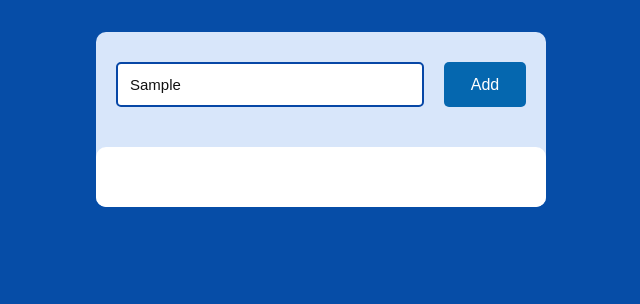
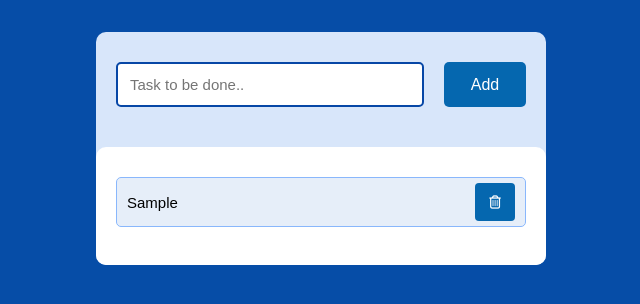
Before and after one commit to Mary8992/Task-List, a plain HTML site: page index.htm in a window 1280 px wide. Both pictures are taken after typing "Sample" into the empty fields and a click on the button "Add". Shown: the whole page, without its empty margins (319-959 px from the left). Drawn offline with Linux system fonts and the light colour scheme.

Commit message:
todo tasks functionality added

```diff
--- a/index.htm
+++ b/index.htm
@@ -21,6 +21,6 @@
             <div id="tasks"></div>
         </div>
 
-
+      <script type="text/javascript" src="main.js"></script>
     </body>
 </html>
--- a/main.js
+++ b/main.js
@@ -0,0 +1,38 @@
+//container div:To Do List
+let push = document.querySelector("#push");
+
+push.addEventListener("click", addItem);
+
+function addItem() {
+    let newTask = document.querySelector("#newtask input");
+    let tasks = document.querySelector("#tasks");
+
+    if (newTask.value.length == 0) {
+        alert("Please Enter a Task");
+    } else {
+        tasks.innerHTML += `
+            <div class="task">
+              <span id="taskname">
+                ${newTask.value}
+              </span>
+              <button class="delete">
+                <i class="far fa-trash-alt"></i>
+              </button>
+            </div>
+          `;
+        //cancel button
+
+        let current_tasks = document.querySelectorAll(".delete");
+
+        for (var i = 0; i < current_tasks.length; i++) {
+            current_tasks[i].addEventListener("click", removeItem);
+
+            function removeItem() {
+                if (confirm("Are you sure?")) {
+                    this.parentNode.remove();
+                }
+            }
+        }
+    }
+    newTask.value = "";
+}
```
